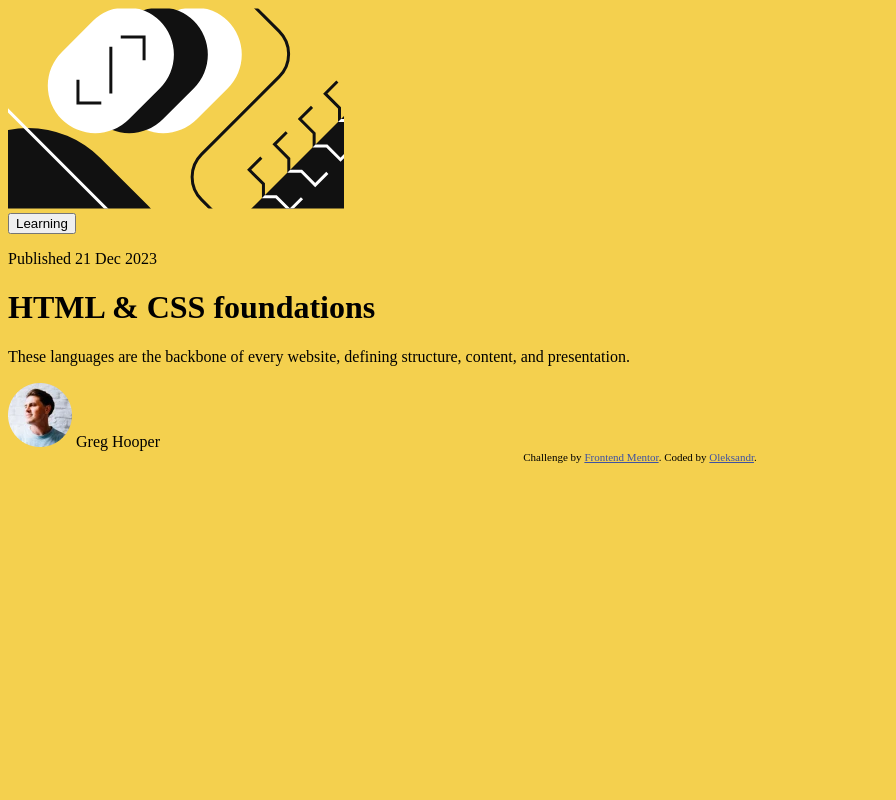
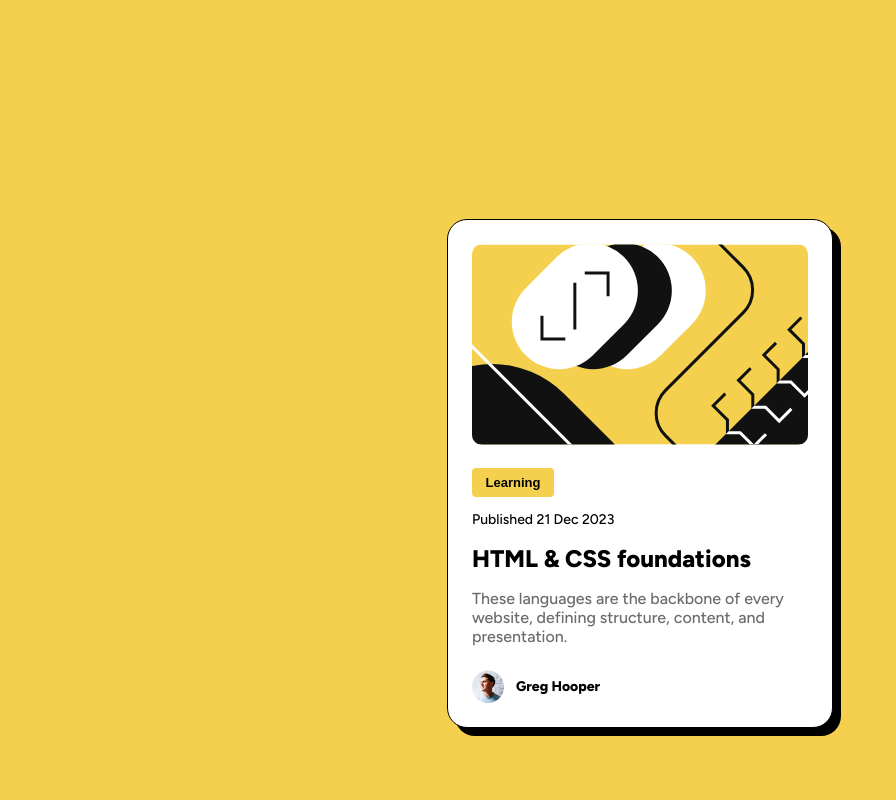
Before and after one commit to Sanya-Zg/Front-Mentor-2, a plain HTML site: page index.html in a window 1280 px wide. Shown: the top 800 px of the page, without its empty margins (0-896 px from the left). Drawn offline with Linux system fonts and the light colour scheme.

Commit message:
work is finished

```diff
--- a/index.html
+++ b/index.html
@@ -2,16 +2,25 @@
 <html lang="en">
 <head>
   <meta charset="UTF-8">
-  <meta name="viewport" content="width=device-width, initial-scale=1.0"> <!-- displays site properly based on user's device -->
+  <meta name="viewport" content="width=device-width, initial-scale=1.0">
   <link rel="icon" type="image/png" sizes="32x32" href="./assets/images/favicon-32x32.png">
   <title>Frontend Mentor | Blog preview card</title>
   <link rel="stylesheet" href="./styles.css">
+
+  <link rel="preconnect" href="https://fonts.googleapis.com">
+  <link rel="preconnect" href="https://fonts.gstatic.com" crossorigin>
+  <link href="https://fonts.googleapis.com/css2?family=Figtree:ital,wght@0,500;1,500&display=swap" rel="stylesheet">
+  <link rel="preconnect" href="https://fonts.googleapis.com">
+  <link rel="preconnect" href="https://fonts.gstatic.com" crossorigin>
+  <link href="https://fonts.googleapis.com/css2?family=Figtree:ital,wght@0,800;1,800&display=swap" rel="stylesheet">
 </head>
 <body>
   <main>
     <div class="container">
+      <div class="inner">
         <div class="image-contant">
-        <img src="./assets/images/illustration-article.svg">
+          <img src="./assets/images/illustration-article.svg" class="main-img"
+          alt="Main image">
         </div>
         <div class="text-contant">
           <button>Learning</button>
@@ -21,8 +30,10 @@
             defining structure, content, and presentation.</p>
         </div>
         <div class="author-of">
-        <img src="./assets/images/image-avatar.webp">
+          <img src="./assets/images/image-avatar.webp" class="author-icon"
+          alt="Photo by author of page">
           <span>Greg Hooper</span>
+        </div>
       </div>
     </div>
   </main>
--- a/styles.css
+++ b/styles.css
@@ -1,13 +1,73 @@
-/* --------Main content--------- */
+
+
 body{
+    margin: 0;
+    padding: 0;
     max-width: 1440px;
     background-color: hsl(47, 88%, 63%);
+    font-family: "Figtree";
+}
+/* --------Main content--------- */
+.container {
+    max-width: 384px;
+    max-height: 522px;
+    background-color: #ffffff;
+    margin: 219px auto;
+    border-radius: 20px;
+    border: 1px solid black;
+    box-shadow: 8px 8px #000000;
+}
+.inner{
+    margin: 24px;
+}
+.image-contant {
+    margin-bottom: -5px;
+}
+.main-img {
+    border-radius: 10px;
+}
+.text-contant {
+    margin: 24px auto;
+}
+button{
+    width: 82px;
+    height: 29px;
+    background-color: hsl(47, 88%, 63%);
+    border: 0;
+    border-radius: 4px;
+    font-size: 13px;
+    font-weight: 800;
+}
+.publish-date {
+    font-size: 14px;
+}
+h1{
+    font-size: 24px;
+}
+h1:hover{
+    color: hsl(47, 88%, 63%);
+    cursor: pointer;
+}
+.description {
+    color: hsl(0, 0%, 42%);
+}
+.author-of {
+    display: flex;
+}
+.author-icon {
+    width: 32px;
+}
+span{
+    line-height: 33px;
+    font-size: 14px;
+    font-weight: 600;
+    margin-left: 12px;
 }
 
-
-
-
 /* -------Footer-------- */
+footer{
+    margin-bottom: 20px;
+}
 .attribution {
     font-size: 11px;
     text-align: center;
@@ -15,3 +75,10 @@ body{
 .attribution a {
     color: hsl(228, 45%, 44%);
 }
+
+@media all and (max-width: 375px){
+    .container{
+        max-width: 327px;
+        margin: 156px auto;
+    }
+}
```
Lines whose indentation alone changed are shown as unchanged.
